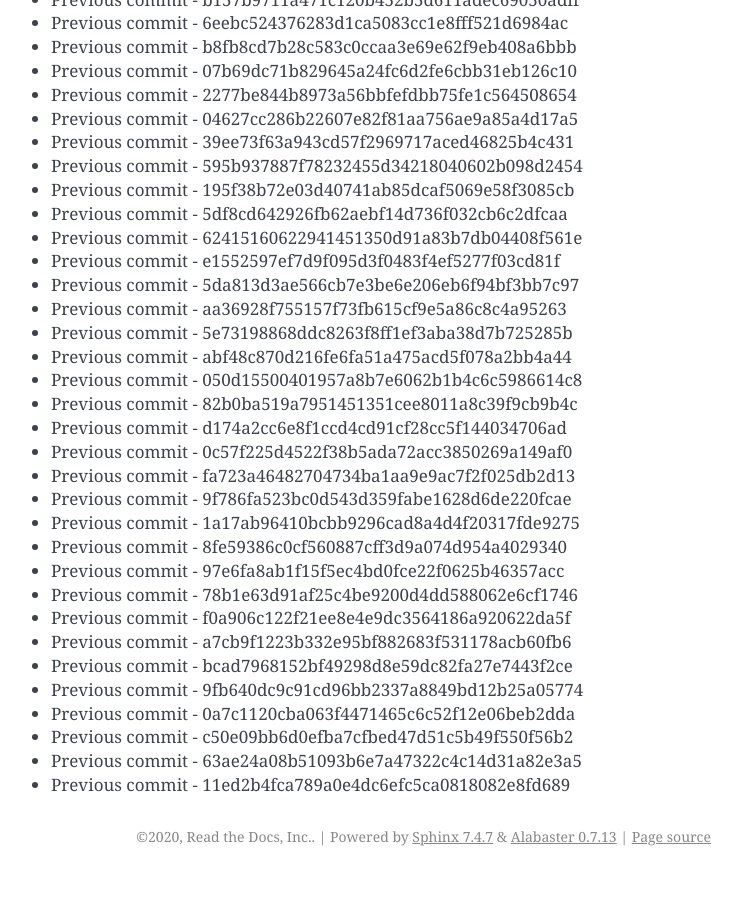
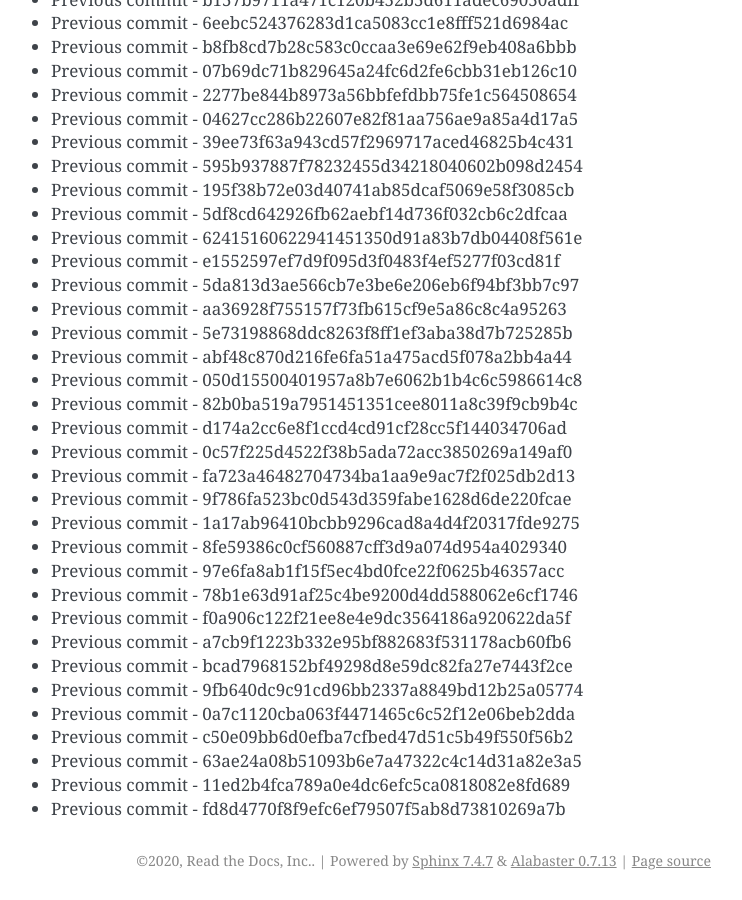
Before and after one commit to readthedocs/rtd-git-stresstest, a Sphinx documentation site: the page built from docs/updates.rst, in a window 1280 px wide and 900 px high, scrolled down 104791 px. Shown: the whole window, without its empty margins (399-1141 px from the left). Built offline with Sphinx 7.4.7, drawn with Linux system fonts in a browser that asks for light colours; before the commit the page ends 105667 px from its top, so only the background shows below that.

Commit message:
Generating commit from previous: fd8d4770f8f9efc6ef79507f5ab8d73810269a7b

```diff
--- a/docs/updates.rst
+++ b/docs/updates.rst
@@ -4435,3 +4435,4 @@ It can be tested for any performance characteristics.
 * Previous commit - c50e09bb6d0efba7cfbed47d51c5b49f550f56b2
 * Previous commit - 63ae24a08b51093b6e7a47322c4c14d31a82e3a5
 * Previous commit - 11ed2b4fca789a0e4dc6efc5ca0818082e8fd689
+* Previous commit - fd8d4770f8f9efc6ef79507f5ab8d73810269a7b
```
